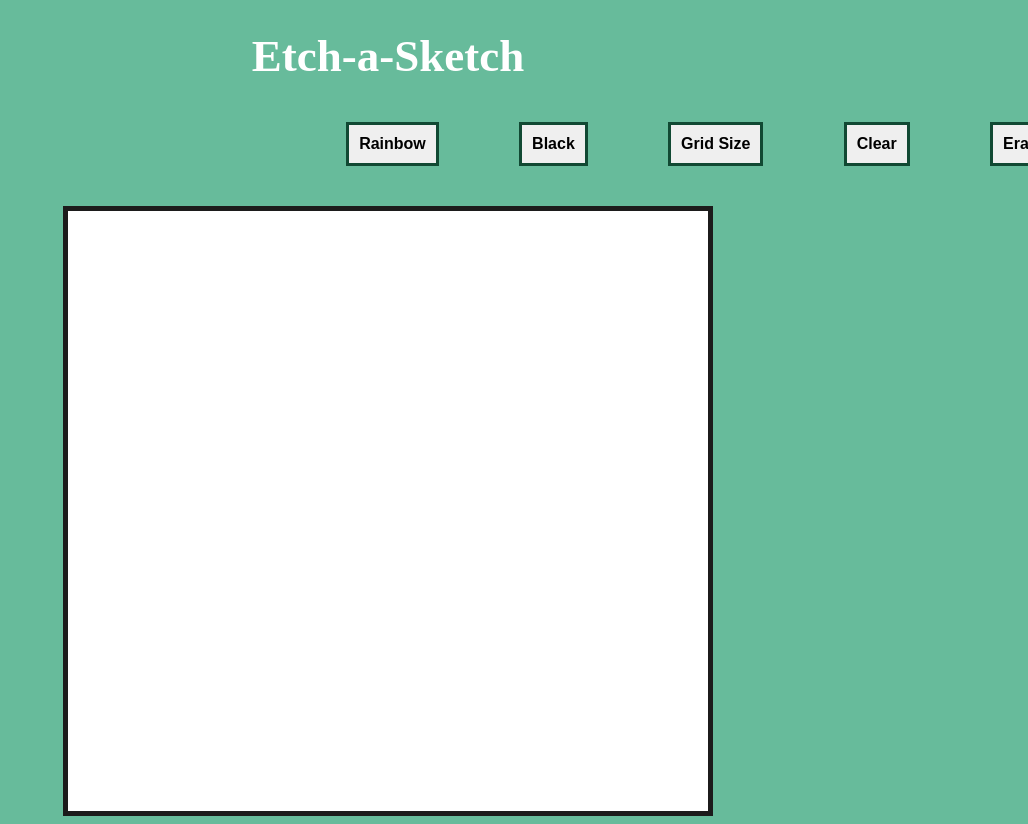
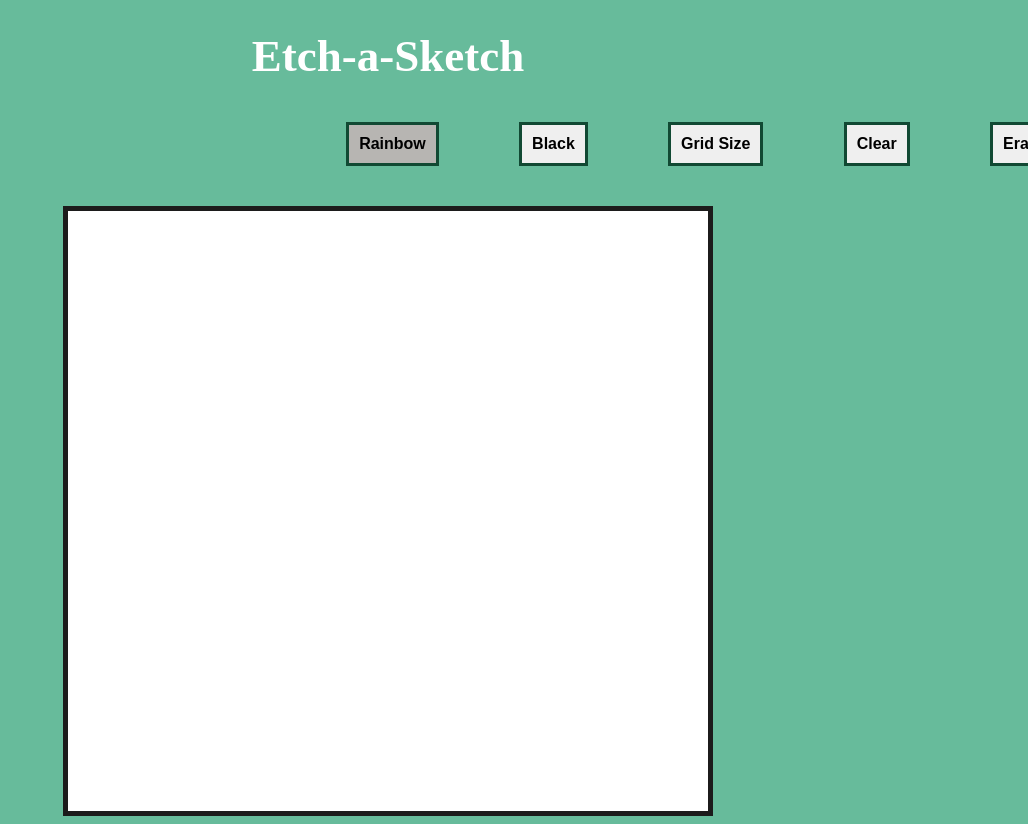
Before and after one commit to Ohm013/etch-a-sketch, a plain HTML site: page index.html in a window 1280 px wide. In both pictures the pointer is over the button "Rainbow". Shown: the top 824 px of the page, without its empty margins (252-1280 px from the left). Drawn offline with Linux system fonts and the light colour scheme.

Commit message:
added hover effect to the buttons

```diff
--- a/style.css
+++ b/style.css
@@ -29,6 +29,10 @@ h1 {
     border: 3px solid rgb(17, 73, 51) ;
 
 }
+
+.options:hover {
+    background-color: rgb(183, 181, 178) ;
+}
 #container {
     display: flex;
     flex-wrap: wrap;
```
